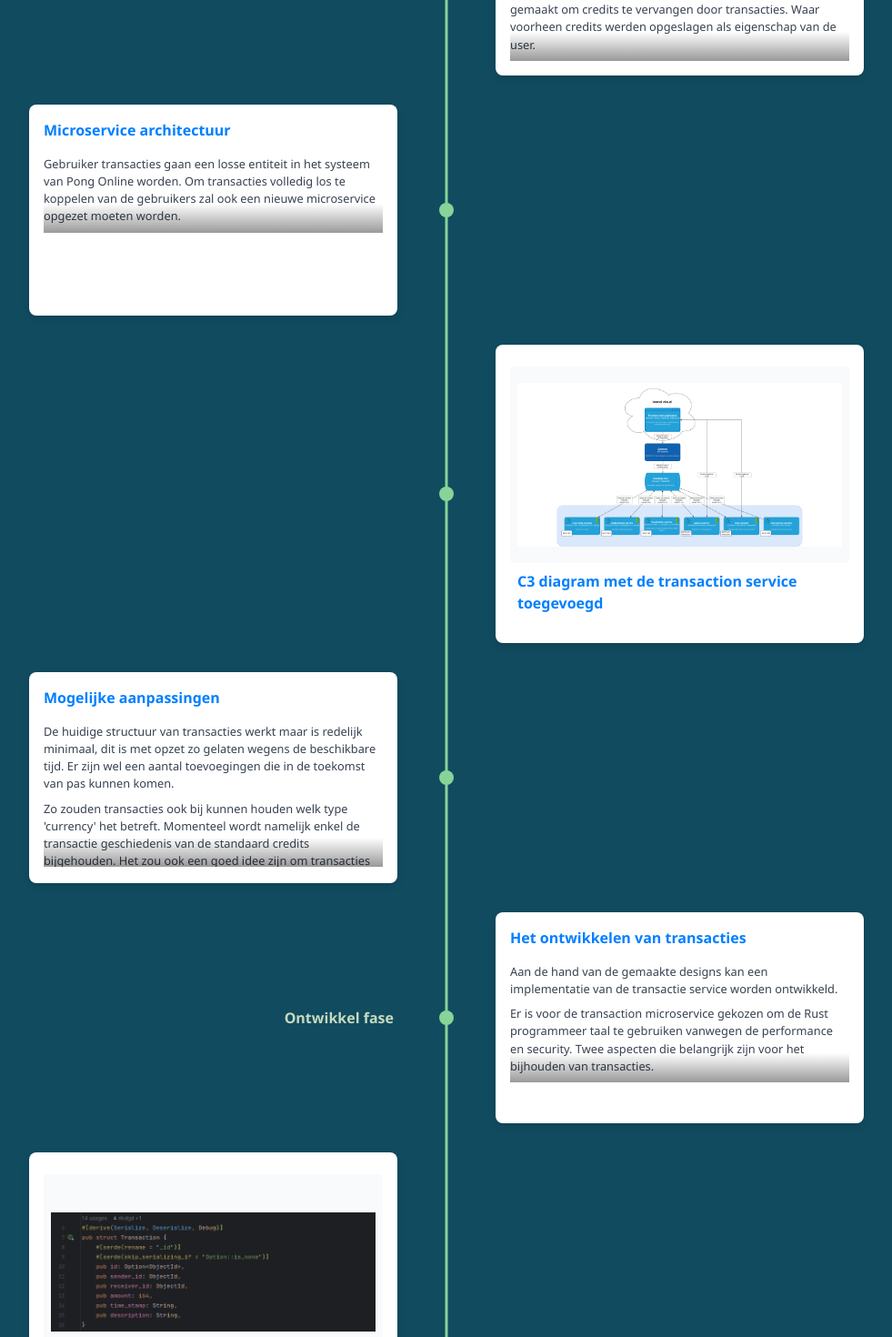
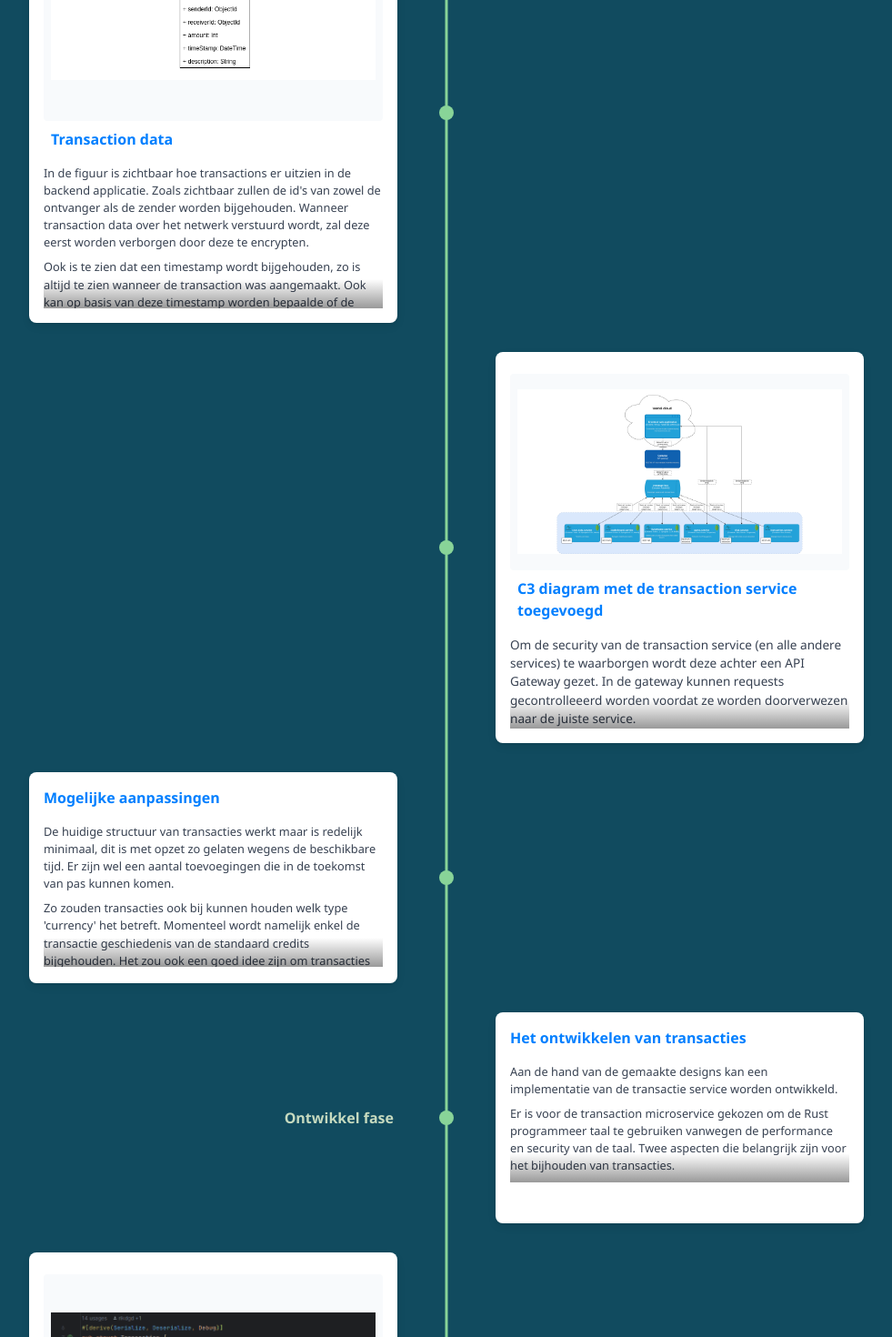
Before and after one commit to rikdgd/transaction-service-timeline, a React (Vite) app: page / in a window 1280 px wide. Shown: the part 2020-3490 px from the top of the page at 91% size, without its empty margins (173-1154 px from the left). Built offline with nearby package versions, Linux system fonts and the light colour scheme.

Commit message:
update design phase

```diff
--- a/src/components/TimeLine/items/designFase/designC3Diagram.js
+++ b/src/components/TimeLine/items/designFase/designC3Diagram.js
@@ -11,7 +11,8 @@ const item = manager.createItemFromProps(
     "C3 diagram met de transaction service toegevoegd",
     null,
     null,
-    null,
+    "Om de security van de transaction service (en alle andere services) te waarborgen wordt deze achter een API Gateway \
+    gezet. In de gateway kunnen requests gecontrolleeerd worden voordat ze worden doorverwezen naar de juiste service.",
     c3Diagram,
     null,
 );
--- a/src/components/TimeLine/items/designFase/designInto.js
+++ b/src/components/TimeLine/items/designFase/designInto.js
@@ -1,5 +1,4 @@
 import ItemManager from "../itemManager";
-import TransactionClassImage from '../../../../assets/transaction-class.png';
 
 const manager = new ItemManager;
 
@@ -16,7 +15,7 @@ const item = manager.createItemFromProps(
     null,
     null,
     paragraphs,
-    TransactionClassImage,
+    null,
     null,
 );
 
--- a/src/components/TimeLine/items/designFase/designMicroserviceChanges.js
+++ b/src/components/TimeLine/items/designFase/designMicroserviceChanges.js
@@ -1,22 +1,26 @@
 import ItemManager from "../itemManager";
-import c3Diagram from '../../../../assets/C3.png';
+import TransactionClassImage from '../../../../assets/transaction-class.png';
+
 
 
 
 const manager = new ItemManager;
 
 const paragraphs = [
-    "Gebruiker transacties gaan een losse entiteit in het systeem van Pong Online worden. Om transacties volledig\
-    los te koppelen van de gebruikers zal ook een nieuwe microservice opgezet moeten worden.",
+    "In de figuur is zichtbaar hoe transactions er uitzien in de backend applicatie. Zoals zichtbaar zullen de id's van \
+    zowel de ontvanger als de zender worden bijgehouden. Wanneer transaction data over het netwerk verstuurd wordt, zal deze \
+    eerst worden verborgen door deze te encrypten.",
+    "Ook is te zien dat een timestamp wordt bijgehouden, zo is altijd te zien wanneer de transaction was aangemaakt. Ook \
+    kan op basis van deze timestamp worden bepaalde of de transaction nog geldig is."
 ];
 
 const item = manager.createItemFromProps(
     "",
-    "Microservice architectuur",
+    "Transaction data",
     null,
     null,
     paragraphs,
-    null,
+    TransactionClassImage,
     null,
 );
 
--- a/src/components/TimeLine/items/ontwikkelFase/ontwikkelIntro.js
+++ b/src/components/TimeLine/items/ontwikkelFase/ontwikkelIntro.js
@@ -6,8 +6,8 @@ const manager = new ItemManager;
 
 const paragraphs = [
     "Aan de hand van de gemaakte designs kan een implementatie van de transactie service worden ontwikkeld.",
-    "Er is voor de transaction microservice gekozen om de Rust programmeer taal te gebruiken vanwegen de performance en security.\
-    Twee aspecten die belangrijk zijn voor het bijhouden van transacties.",
+    "Er is voor de transaction microservice gekozen om de Rust programmeer taal te gebruiken vanwegen de performance en \
+    security van de taal. Twee aspecten die belangrijk zijn voor het bijhouden van transacties.",
 ];
 
 const item = manager.createItemFromProps(
```
Also changed, not shown: 2 other files (tests, documents, lock files or other folders).
